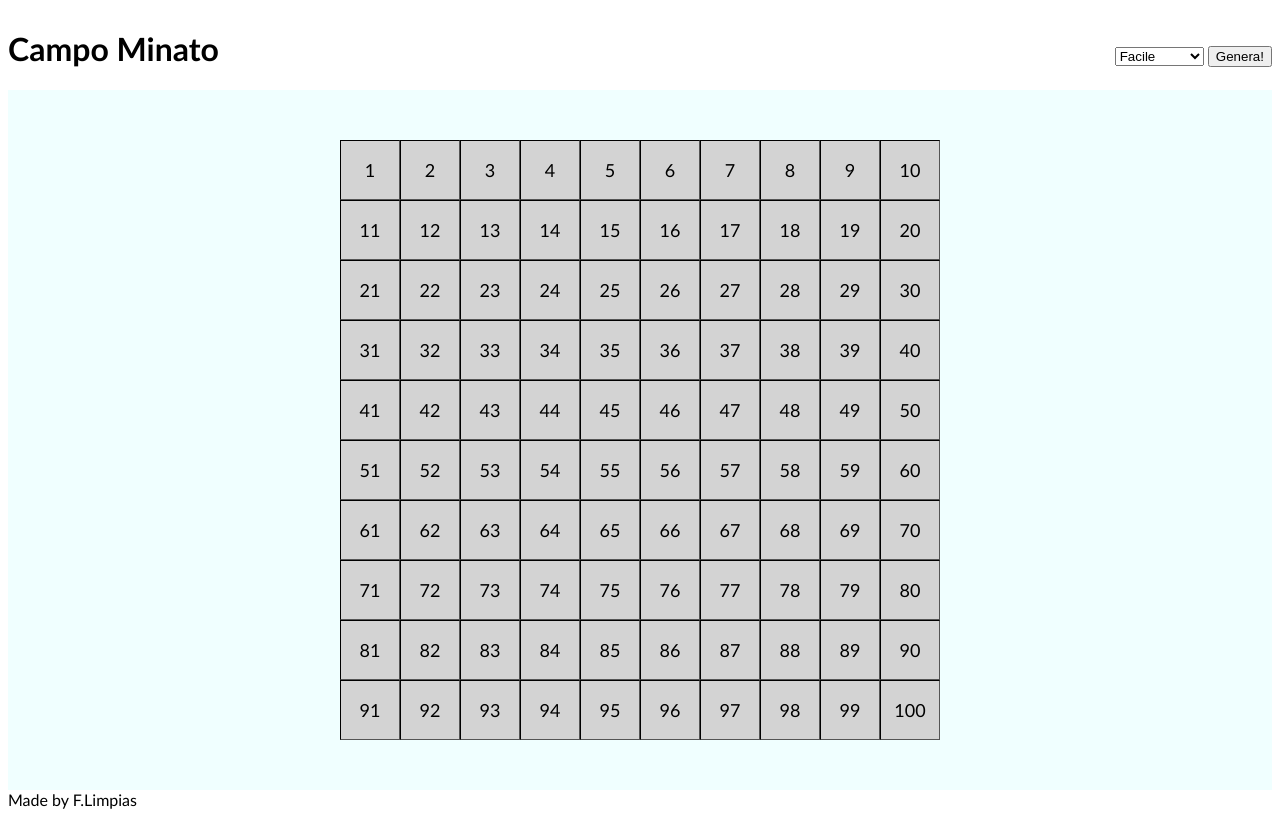
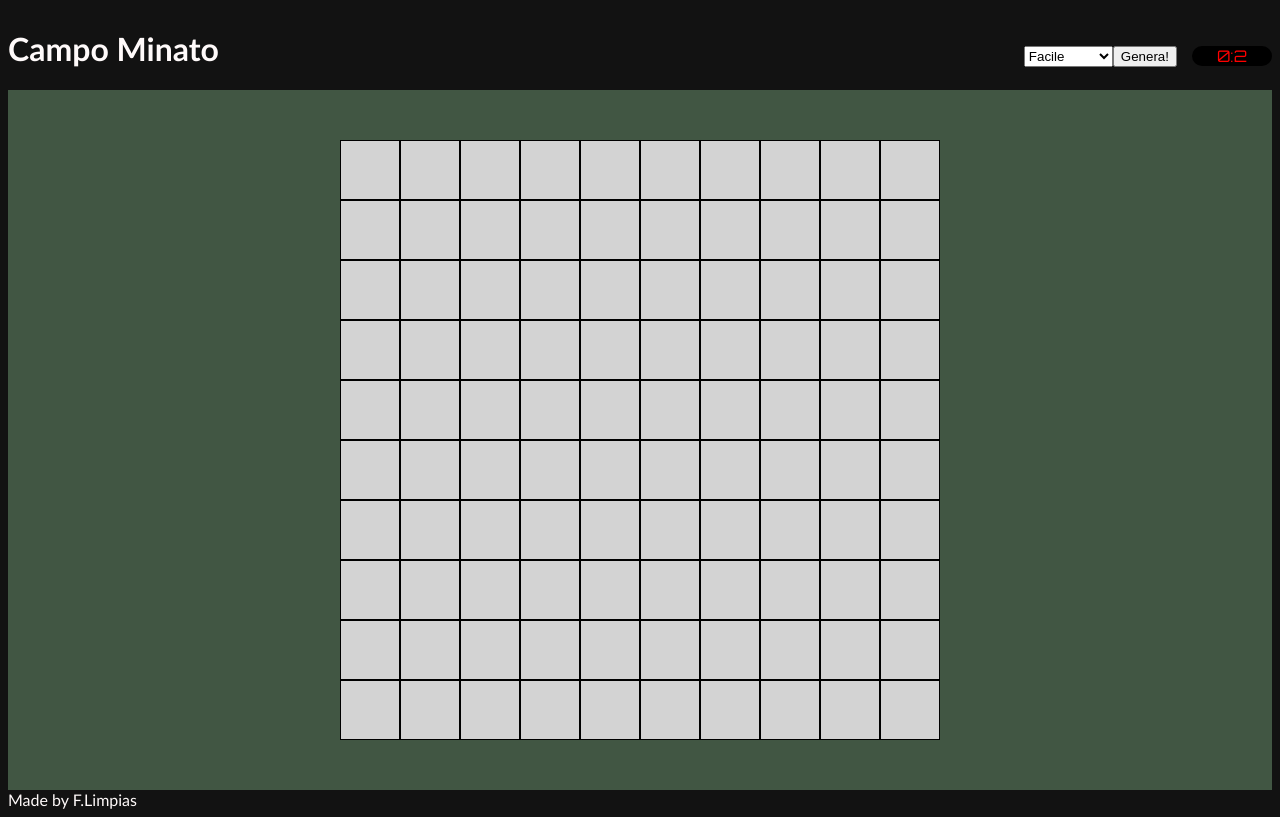
Before and after one commit to FrancescoLimpias/js-campominato-grid, a plain HTML site: page bonus/index.html in a window 1280 px wide. Both pictures are taken after a click on the button "Genera!". Drawn offline with Linux system fonts and the light colour scheme.

Commit message:
Bonus: added better graphics

```diff
--- a/bonus/index.html
+++ b/bonus/index.html
@@ -1,12 +1,18 @@
 <!DOCTYPE html>
 <html lang="en">
+
 <head>
     <meta charset="UTF-8">
     <meta http-equiv="X-UA-Compatible" content="IE=edge">
     <meta name="viewport" content="width=device-width, initial-scale=1.0">
     <title>Document</title>
     <link rel="stylesheet" href="style.css">
+
+    <link rel="preconnect" href="https://fonts.googleapis.com">
+    <link rel="preconnect" href="https://fonts.gstatic.com" crossorigin>
+    <link href="https://fonts.googleapis.com/css2?family=Orbitron&display=swap" rel="stylesheet">
 </head>
+
 <body>
 
     <div class="pager">
@@ -23,6 +29,9 @@
                 <button id="button-start">
                     Genera!
                 </button>
+                <div id="timer-display">
+                    <span id="timer">0:00</span>
+                </div>
             </div>
         </header>
 
@@ -41,4 +50,5 @@
 
     <script src="main.js"></script>
 </body>
+
 </html>
--- a/bonus/main.js
+++ b/bonus/main.js
@@ -1,15 +1,17 @@
-// Configuration
+// Game
 let cellsN = 100;
 let difficulty = "easy";
+let timer, timerSeconds;
 
 // References
 const difficultySelector = document.getElementById("input-difficulty");
 const startButton = document.getElementById("button-start");
+const timerElement = document.getElementById("timer");
 const gridElement = document.getElementById("grid");
 
 // Link UI with JS
 difficultySelector.addEventListener("click", updateDifficulty);
-startButton.addEventListener("click", generateGrid);
+startButton.addEventListener("click", startGame);
 
 // Difficulty
 function updateDifficulty() {
@@ -27,7 +29,16 @@ function updateDifficulty() {
     }
 }
 
-// Generation logic
+// Game logics
+function startGame() {
+    generateGrid();
+    startTimer();
+}
+function stopGame() {
+    stopTimer();
+}
+
+// Grid logics
 function generateGrid() {
 
     // Clear grid
@@ -44,7 +55,7 @@ function generateGrid() {
 
         // Create cell
         const cell = mouldCell.cloneNode(); //clone
-        cell.insertAdjacentHTML("beforeend", "<span>" + cellN + "</span>"); //insert number
+        cell.insertAdjacentHTML("beforeend", "<span>" /* + cellN  */ + "</span>"); //insert number
 
         // Add click response
         cell.addEventListener("click", function () {
@@ -73,3 +84,30 @@ function clearGrid() {
         gridElement.removeChild(gridElement.firstChild);
     }
 }
+
+// Timer logics
+function startTimer() {
+
+    // Clear eventual previous timer
+    if (timer) {
+        stopTimer();
+    }
+
+    // Update timer counters
+    timerSeconds = 0;
+    timer = setInterval(function () {
+        timerSeconds++;
+        updateWatch();
+    }, 1000);
+
+    // Display new timer
+    updateWatch();
+}
+function updateWatch() {
+    const shownSeconds = (timerSeconds + 60) % 60;
+    const shownMinutes = parseInt(timerSeconds / 60);
+    timerElement.innerHTML = `${shownMinutes}:${shownSeconds}`;
+}
+function stopTimer() {
+    clearInterval(timer);
+}
--- a/bonus/style.css
+++ b/bonus/style.css
@@ -1,9 +1,11 @@
-*{
+* {
     box-sizing: border-box;
 }
 
-body{
+body {
     font-family: 'Gill Sans', 'Gill Sans MT', Calibri, 'Trebuchet MS', sans-serif;
+    background-color: #121212;
+    color: snow;
 }
 
 header {
@@ -12,13 +14,29 @@ header {
     justify-content: space-between;
 }
 
-main{
-background-color: azure;
-height: 700px;
+#controller{
+    display: flex;
+}
 
-display: flex;
-align-items: center;
-justify-content: center;
+#timer-display{
+    font-family: 'Orbitron', sans-serif;
+    background-color: black;
+    color: red;
+    width: 80px;
+    height: 20px;
+    text-align: center;
+    border-radius: 15px;
+    overflow: hidden;
+    margin-left: 15px;
+}
+
+main {
+    background-color: #415643;
+    height: 700px;
+
+    display: flex;
+    align-items: center;
+    justify-content: center;
 }
 
 #grid {
@@ -40,7 +58,7 @@ justify-content: center;
     height: var(--side);
 
     /* Display */
-    border: inset 1.5px black;
+    border: solid 1.5px black;
     user-select: none;
     font-size: large;
     background-color: lightgray;
@@ -50,19 +68,41 @@ justify-content: center;
     justify-content: center;
     align-items: center;
 }
-.cell.easy{
+
+/* Difficulty number per side */
+.cell.easy {
     --cellN: 10;
 }
-.cell.hard{
+.cell.hard {
     --cellN: 9;
 }
-.cell.impossible{
+.cell.impossible {
     --cellN: 7;
 }
 
-.cell.revealed{
-    background-color: lightblue;
+/* Hover (only if not revealed) */
+.cell:not(.revealed, .flagged):hover{
+    border: 1px dashed red;
 }
-.cell.bomb span::after{
+.cell:not(.revealed, .flagged):hover span::after {
+    content: '\2753';
+}
+
+/* Revealed */
+.cell.revealed {
+    background-color: #b3d3bd;
+    border: solid 1px rgba(0, 0, 0, 0.2);
+}
+
+/* Bomb */
+.cell.revealed.bomb {
+    background-color: red;
+}
+.cell.revealed.bomb span::after {
     content: '\1F4A3';
 }
+
+/* Flagged */
+.cell.flagged span::after{
+    content: '\1F6A9';
+}
```
